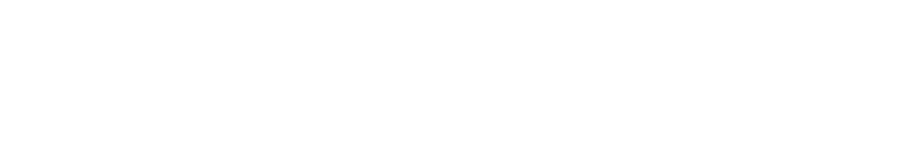
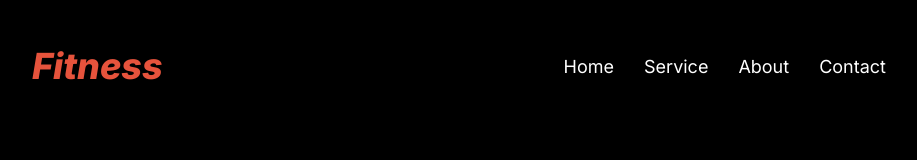
Before and after one commit to pirate-jimbo/milestone-2-assignment, a plain HTML site: page index.html in a window 1280 px wide. Shown: the whole page, without its empty margins (166-1083 px from the left). Drawn offline with Linux system fonts and the light colour scheme.

Commit message:
nav bar added

```diff
--- a/index.html
+++ b/index.html
@@ -6,7 +6,20 @@
     <title>Assignment-2 Minhajul Islam</title>
     <link rel="stylesheet" href="styles/style.css">
 </head>
-<body class="inter">
+<body class="inter head-bg-clr">
+    <header class="head-bg-clr">
+        <nav class="navbar display-flex">
+            <h3 class="brand">Fitness</h3>
+            <ul class="nav-links display-flex">
+                <li class="nav-items"><a href="" class="nav-link text-white">Home</a></li>
+                <li class="nav-items"><a href="" class="nav-link text-white">Service</a></li>
+                <li class="nav-items"><a href="" class="nav-link text-white">About</a></li>
+                <li class="nav-items"><a href="" class="nav-link text-white">Contact</a></li>
+
+
+        </nav>
+
+    </header>
 
 
 </body>
--- a/styles/style.css
+++ b/styles/style.css
@@ -6,3 +6,43 @@
   font-weight: 400;
   font-style: normal;
 }
+
+/* Shared Styles */
+.display-flex {
+    display: flex;
+}
+.head-bg-clr{
+    background-color: black;
+
+}
+
+/* Nav Style */
+.navbar {
+    justify-content: space-between;
+    align-items: center;
+    margin-right: 190px;
+    margin-left: 190px;
+
+  }
+  .brand {
+    color: rgba(230, 83, 60, 1);
+    font-style: italic;
+    font-weight: 800;
+    font-size: 2.25rem;
+
+  }
+
+.nav-link {
+    text-decoration: none;
+
+  }
+.text-white{
+    color: white;
+    font-weight: 400;
+    font-size: 1.125rem;
+}
+
+.nav-items {
+    list-style: none;
+    margin-right: 30px;
+  }
```
